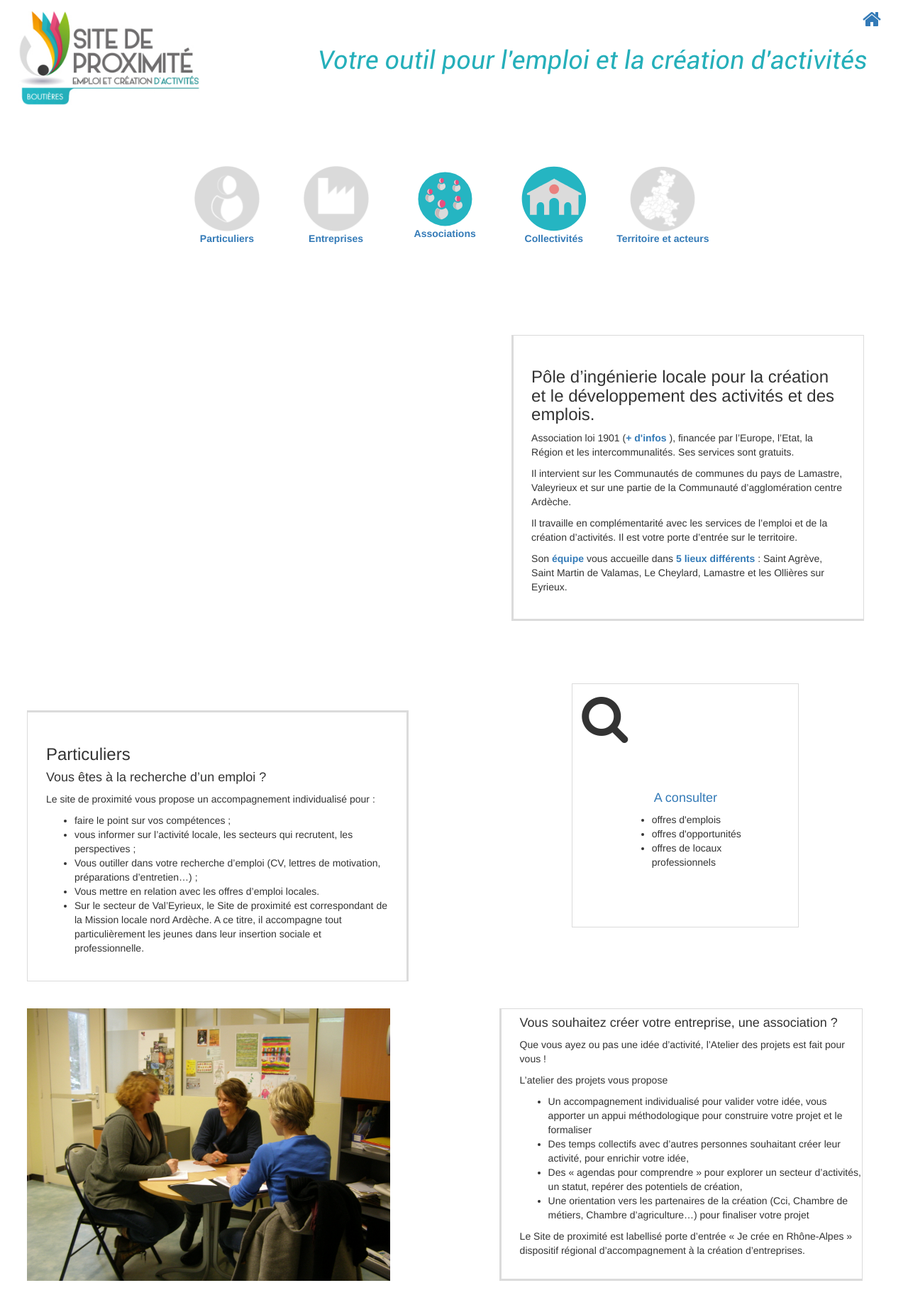
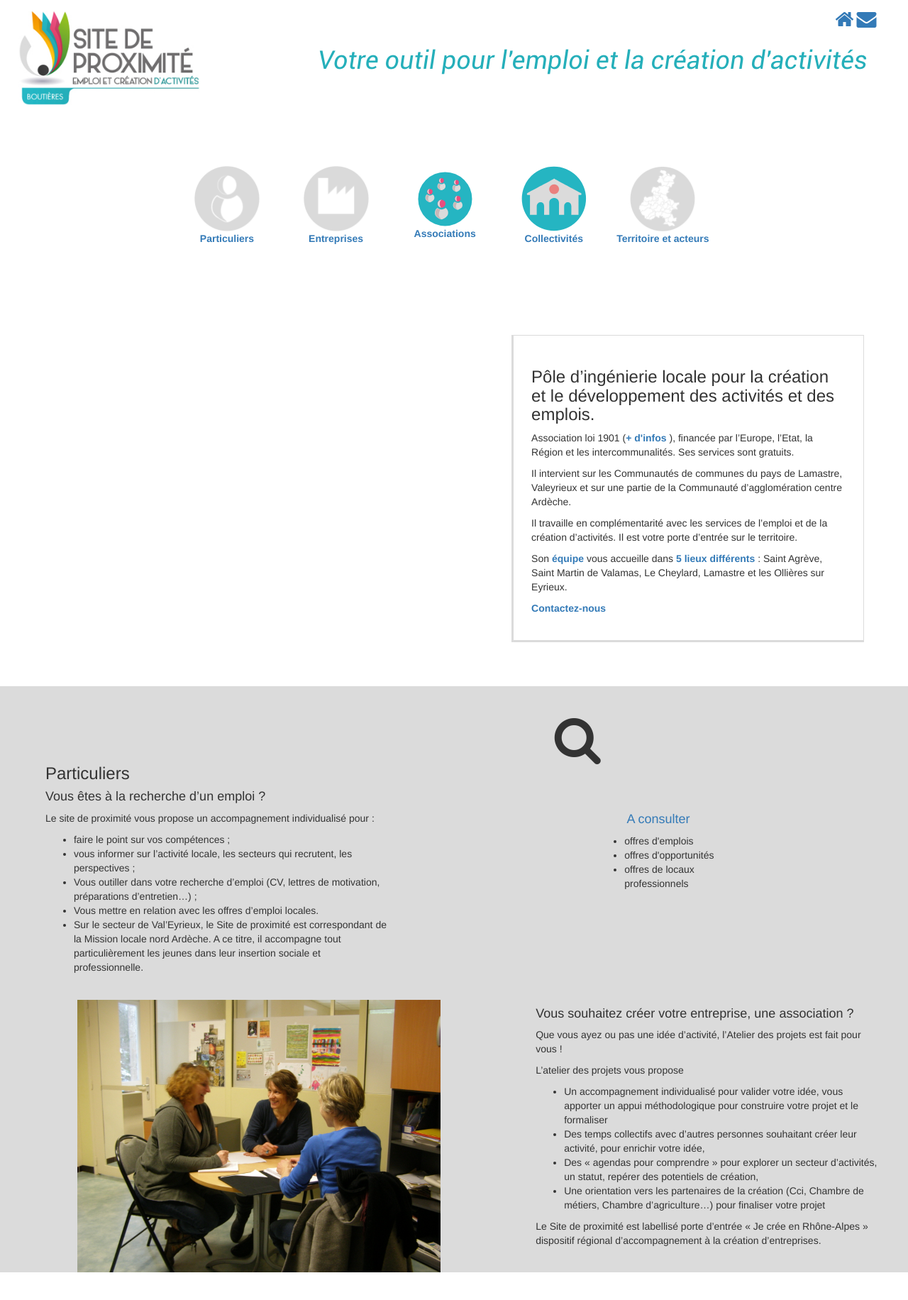
Before and after one commit to mariefontanel/site-proximite07, a PHP site: page / in a window 1280 px wide. Shown: the top 1832 px of the page at 71% size. Run offline with PHP 8.4, Linux system fonts and the light colour scheme.

Commit message:
ajout background alterné sur index

```diff
--- a/_header.php
+++ b/_header.php
@@ -7,6 +7,7 @@
 		</div>
 	  <div class="home">
         <a href="index.php"><i class="fa fa-home fa-2x"></i></a>
+        <a href="form_contact.php"><i class="fa fa-envelope fa-2x"></i></a>
     </div>
 
 </header>
--- a/css/style.css
+++ b/css/style.css
@@ -68,7 +68,7 @@ a:hover {
    color:#E44772;
 }
 .home{
-	margin-left: 95%;
+	margin-left: 92%;
 	margin-top:-8%;
 
 }
@@ -259,10 +258,12 @@ border-color: #DBDBDB;
 	 flex-direction: row;
 	 justify-content: space-around;
 	 justify-content: space-between;
-	 margin-left: 3%;
+	 /*margin-left: 3%;*/
 	 margin-right:2%;
 	 height: 70%;
 	 align-items:flex-start;
+	 background-color: #DBDBDB;
+
 }
 
 .bloc_img_gauche{
@@ -275,10 +276,11 @@ border-color: #DBDBDB;
   width: 42%;
   padding: 2%;
   height: 50%;
-  border-width: 3px 3px 1px 1px;
+  /*border-width: 3px 3px 1px 1px;
 	border-style: solid;
-	border-color: #DBDBDB;
+	border-color: #DBDBDB;*/
   /*border: 1px solid #DBDBDB;*/
+  margin-left: 3%;
 
 }
 
@@ -319,13 +321,15 @@ border-color: #DBDBDB;
 	flex-direction: row;
 	justify-content: space-between;
 	height: 90%;
-	margin-top: 3%;
-	margin-left: 3%;
+	/*margin-top: 3%;*/
+	/*margin-left: 3%;*/
+	background-color: #DBDBDB;
 }
 
 
 .reunion{
-	margin-right: -10%;
+	/*margin-right: -10%;*/
+	margin:auto;
 	display: block;
 	/*padding: 5% 2% 2%;*/
 	width: 40%;
@@ -336,13 +340,13 @@ border-color: #DBDBDB;
 
 .texte_creation {
   width: 40%;
-  margin-right: 8%;
+  margin-right: 3%;
   /*float: right;*/
   /*border: 1px solid #DBDBDB;*/
   padding-left:2%;
-  border-width: 1px 1px 3px 3px;
-	border-style: solid;
-	border-color: #DBDBDB;
+ /* border-width: 1px 1px 3px 3px;*/
+	/*border-style: solid;
+	border-color: #DBDBDB;*/
 
 }
 
--- a/index.php
+++ b/index.php
@@ -23,6 +23,7 @@
 			<p>Il intervient sur les Communautés de communes du pays de Lamastre, Valeyrieux et sur une partie de la Communauté d’agglomération centre Ardèche.
 			<p>Il travaille en complémentarité avec les services de l’emploi et de la création d’activités. Il est votre porte d’entrée sur le territoire.</p>
 			<p>Son <a href="equipe.php"><strong>équipe</strong></a> vous accueille dans <a href="lieux_accueil.php"><strong>5 lieux différents</strong></a> : Saint Agrève, Saint Martin de Valamas, Le Cheylard, Lamastre et les Ollières sur Eyrieux.</p>
+			<p> <a href="form_contact.php">Contactez-nous</a></p>
 		</div>
 	</div>
 
--- a/lieux_accueil.php
+++ b/lieux_accueil.php
@@ -17,6 +17,7 @@
 				<li><div class="stmartin">A Saint Martin De Valamas (07310) : Quartier le Pont(siège)</div></li>
 			</ul>
 	</div>
+
 </div>
 
 <?php include("_footer.php"); ?>
```
Also changed, not shown: other parts of css/style.css (+23 -18 lines). Lines whose indentation alone changed are shown as unchanged.
